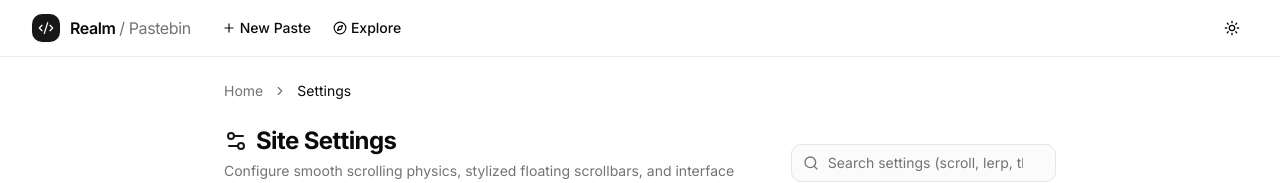
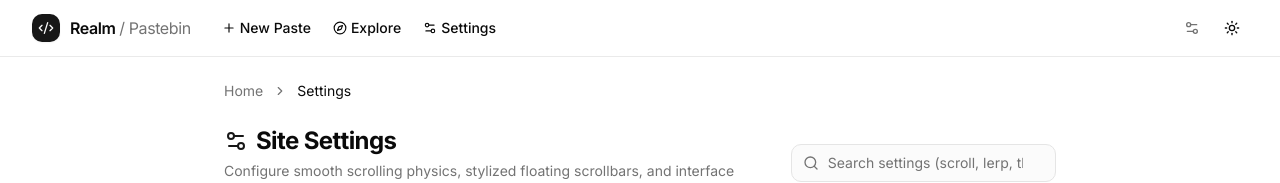
Before and after one commit to irvanmalik48/realm-pbin, a Next.js app: page /settings in a window 1280 px wide. Shown: the top 183 px of the page. Built offline with nearby package versions, Linux system fonts and the light colour scheme; no server answers.

Commit message:
feat(header): add Settings navigation link and SiteSettingsDialog trigger
Signed-off-by: Irvan Malik <irvanma@gnuweeb.org>

```diff
--- a/src/components/header.tsx
+++ b/src/components/header.tsx
@@ -1,5 +1,6 @@
-import { Code2, Compass, Plus } from "lucide-react";
+import { Code2, Compass, Plus, Settings2 } from "lucide-react";
 import Link from "next/link";
+import { SiteSettingsDialog } from "@/components/site-settings-dialog";
 import { buttonVariants } from "@/components/ui/button";
 import { ThemeToggleButton } from "@/components/ui/theme-toggle-button";
 
@@ -48,6 +49,14 @@ export function Header() {
               <Compass className="size-3.5" data-icon="inline-start" />
               Explore
             </Link>
+            <Link
+              href="/settings"
+              transitionTypes={["nav-forward"]}
+              className={buttonVariants({ variant: "ghost", size: "sm" })}
+            >
+              <Settings2 className="size-3.5" data-icon="inline-start" />
+              Settings
+            </Link>
           </nav>
         </div>
 
@@ -65,6 +74,7 @@ export function Header() {
             <Compass className="size-3.5" data-icon="inline-start" />
             Explore
           </Link>
+          <SiteSettingsDialog />
           <ThemeToggleButton />
         </div>
       </div>
```
